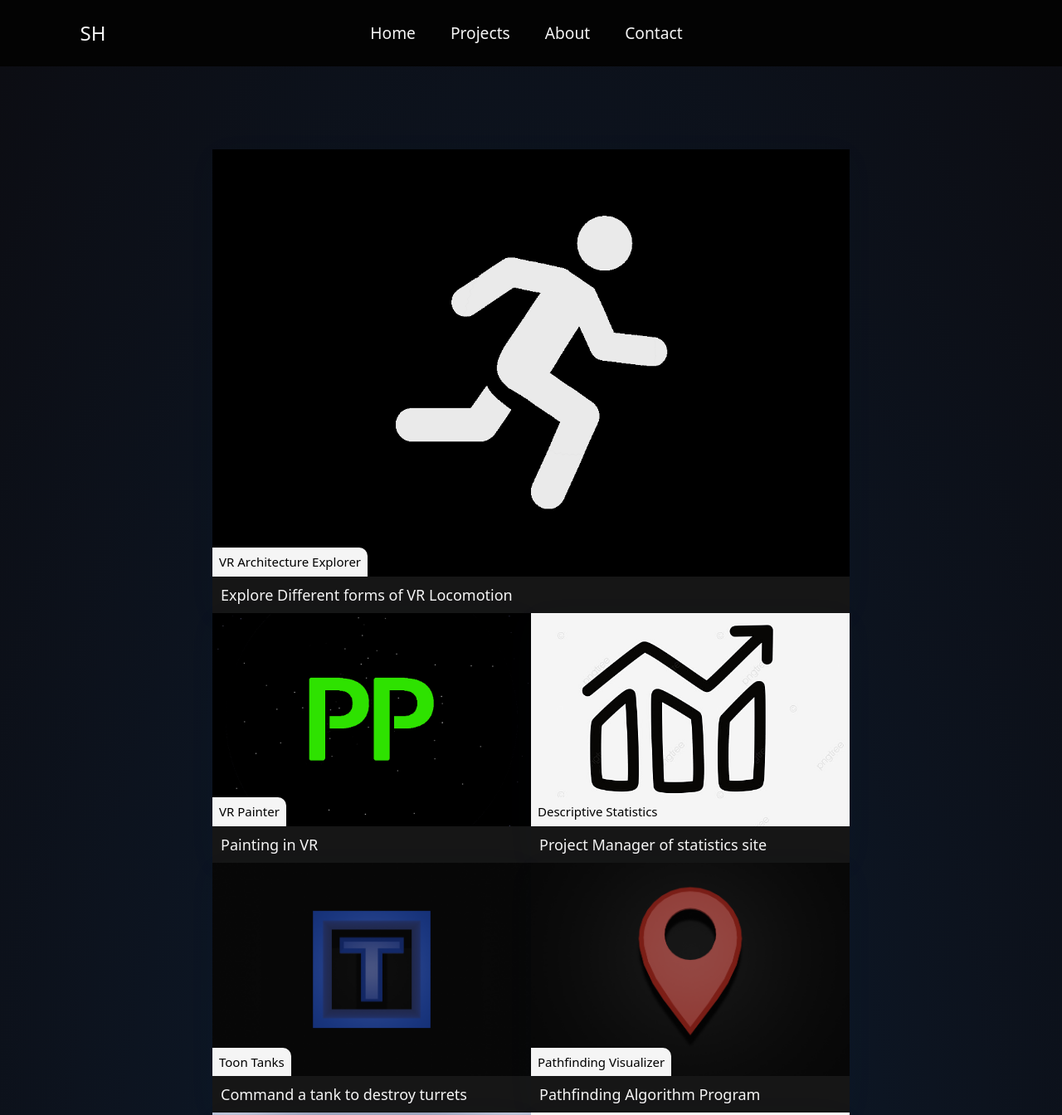
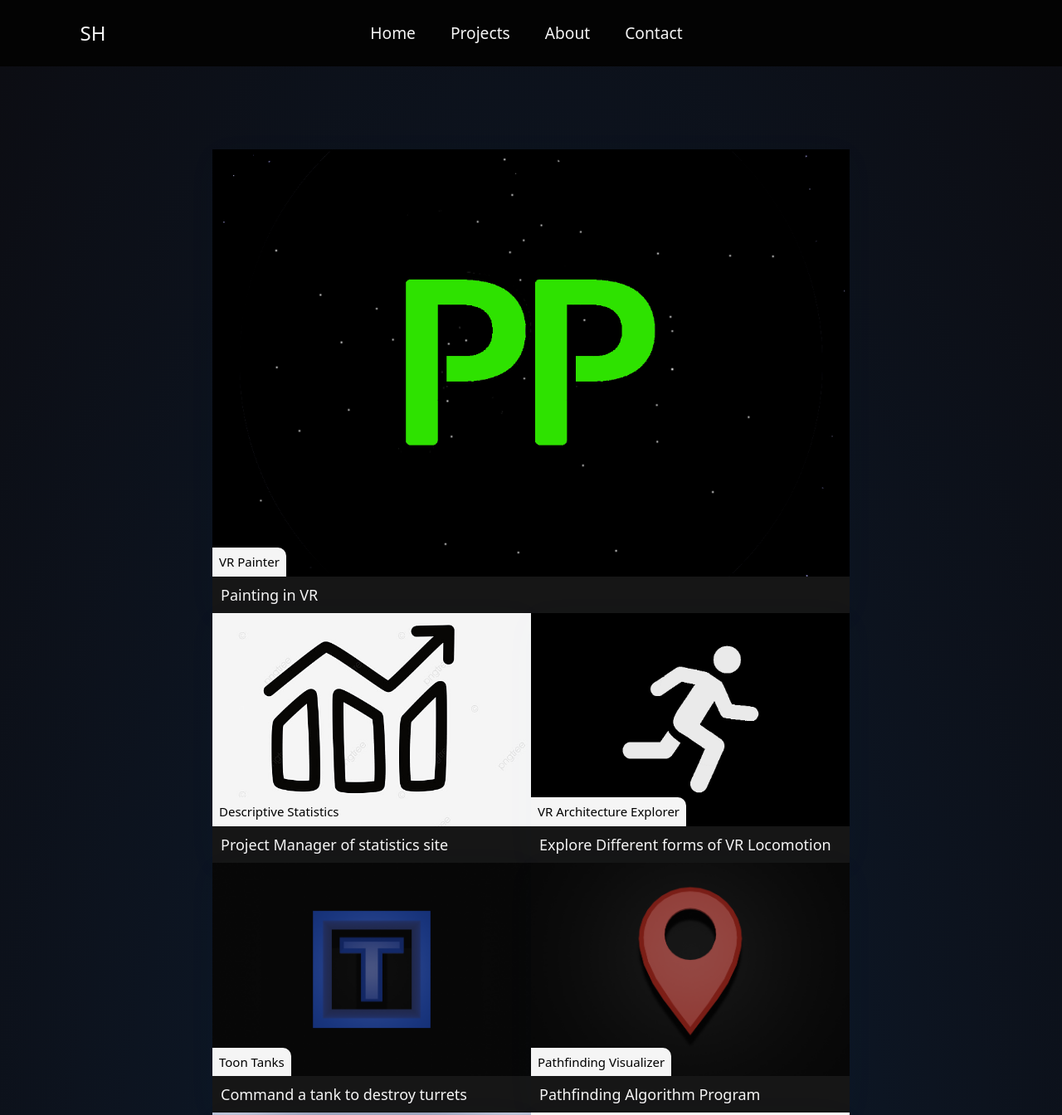
Before and after one commit to Vidssk/santi-portfolio, a Next.js app: page /projects in a window 1280 px wide. Shown: the top 1344 px of the page at 83% size. Built offline with nearby package versions, Linux system fonts and the light colour scheme.

Commit message:
Update Main Project

```diff
--- a/app/projects/page.tsx
+++ b/app/projects/page.tsx
@@ -5,16 +5,16 @@ import '@styles/projects-page.css';
 const projects = [
 
   {
-    src: 'pictures/Icons/PaintingPickerIcon.png',
-    text: 'Painting in VR',
-    label:'VR Painter',
-    path:'/projects/PaintingPicker'
-  },
-  {
     src: 'pictures/Icons/statsIcon.jpg',
     text: 'Project Manager of statistics site',
     label: 'Descriptive Statistics',
     path: '/projects/descriptiveStatistics',
+  },
+  {
+    src: 'pictures/Icons/ArchitectureExplorerIcon.png',
+    text: 'Explore Different forms of VR Locomotion',
+    label: 'VR Architecture Explorer',
+    path: '/projects/Explorer'
   },
   {
     src: 'pictures/Icons/ToonTanksIcon.png',
@@ -61,10 +61,10 @@ const Page = () => {
             <div className="cards__wrapper">
                      <ul className="showcase_card">
                         <CardItem
-                          src= 'pictures/Icons/ArchitectureExplorerIcon.png'
-                          text= 'Explore Different forms of VR Locomotion'
-                          label= 'VR Architecture Explorer'
-                          path= '/projects/Explorer'
+                          src= 'pictures/Icons/PaintingPickerIcon.png'
+                          text= 'Painting in VR'
+                          label= 'VR Painter'
+                          path= '/projects/PaintingPicker'
                           />
                      </ul>
               {projects.map((project, index) => (
```
Lines whose indentation alone changed are shown as unchanged.
